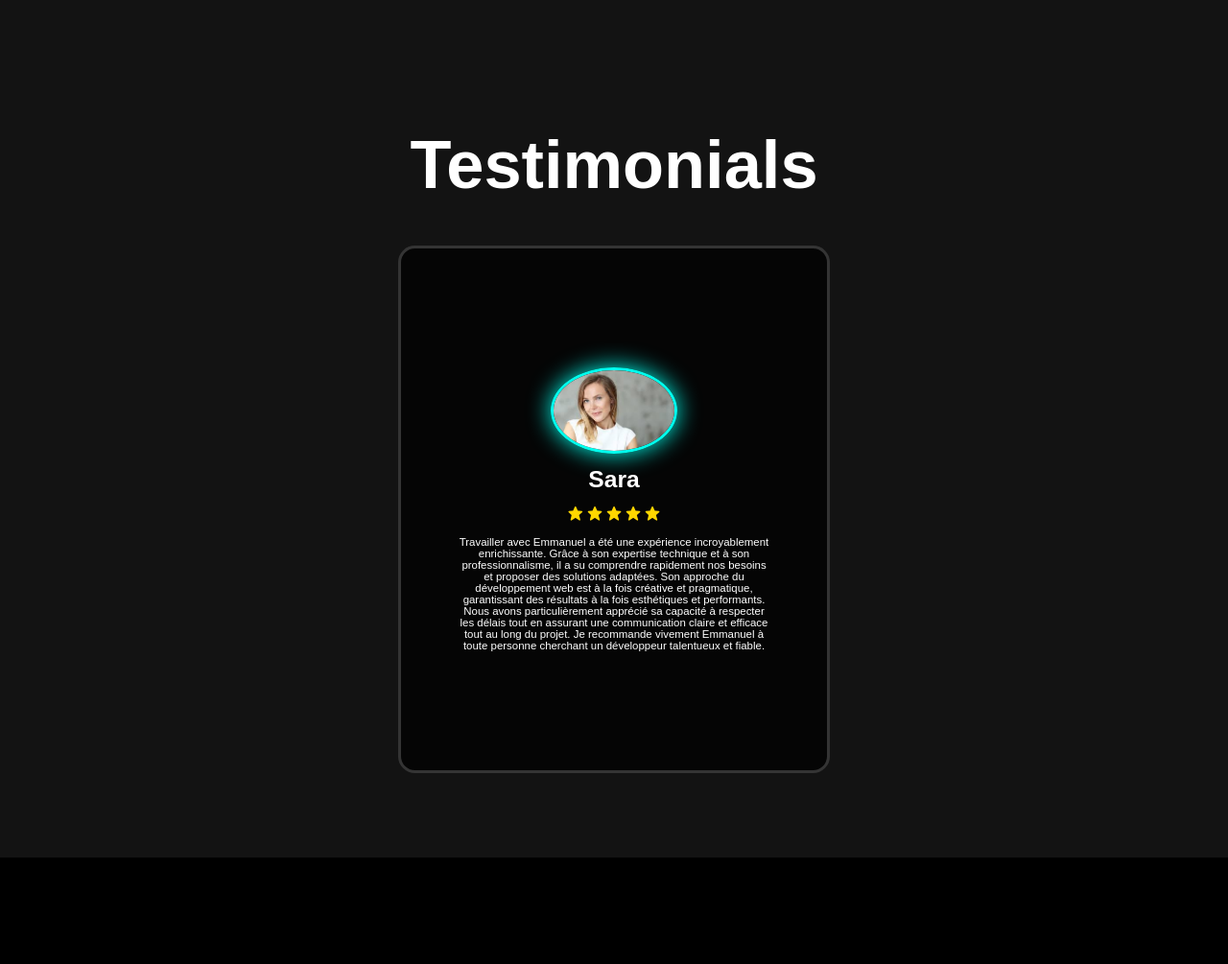
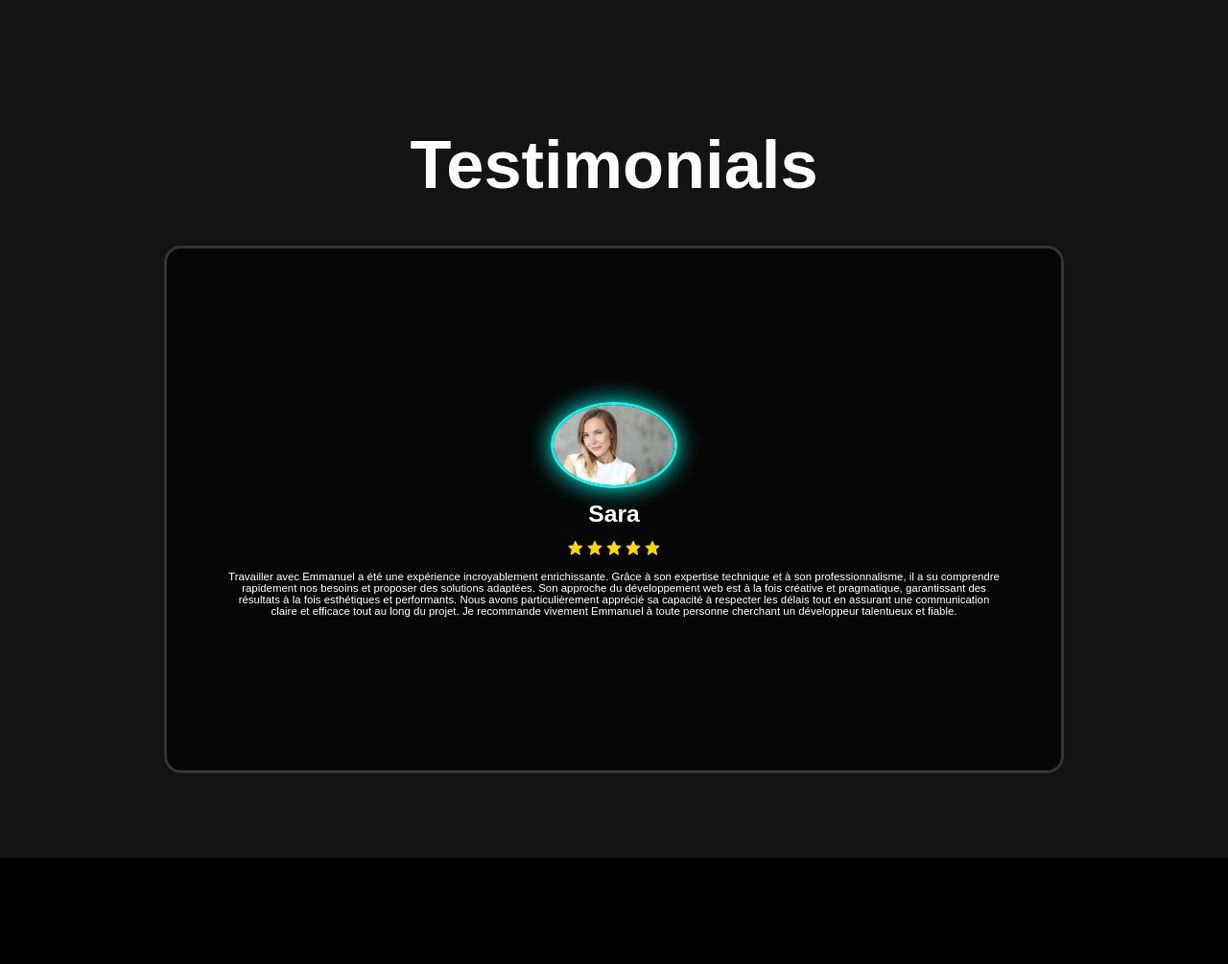
Before and after one commit to Orochichrys/Emmanuel-Bissa-Portfolio, a PHP site: page / in a window 1280 px wide. Shown: the part 3530-4535 px from the top of the page at 96% size. Run offline with PHP 8.4, Linux system fonts and the light colour scheme.

Commit message:
Update style.css

```diff
--- a/style.css
+++ b/style.css
@@ -444,12 +444,11 @@ span{
 }
 .wrapper{
   display:grid;
-  grid-template-columns: repeat(auto-fit,max-width( 250px,1fr));
+  grid-template-columns: repeat(auto-fit, minmax(300px, 1fr));
   gap: 3rem;
 }
 .testimonials-item{
   min-height: 550px;
-  max-width: 450px;
   background: rgba(0, 0, 0, 0.7);
   border: 3px solid rgba(238, 238, 238, 0.2);
   border-radius: 2rem;
```
